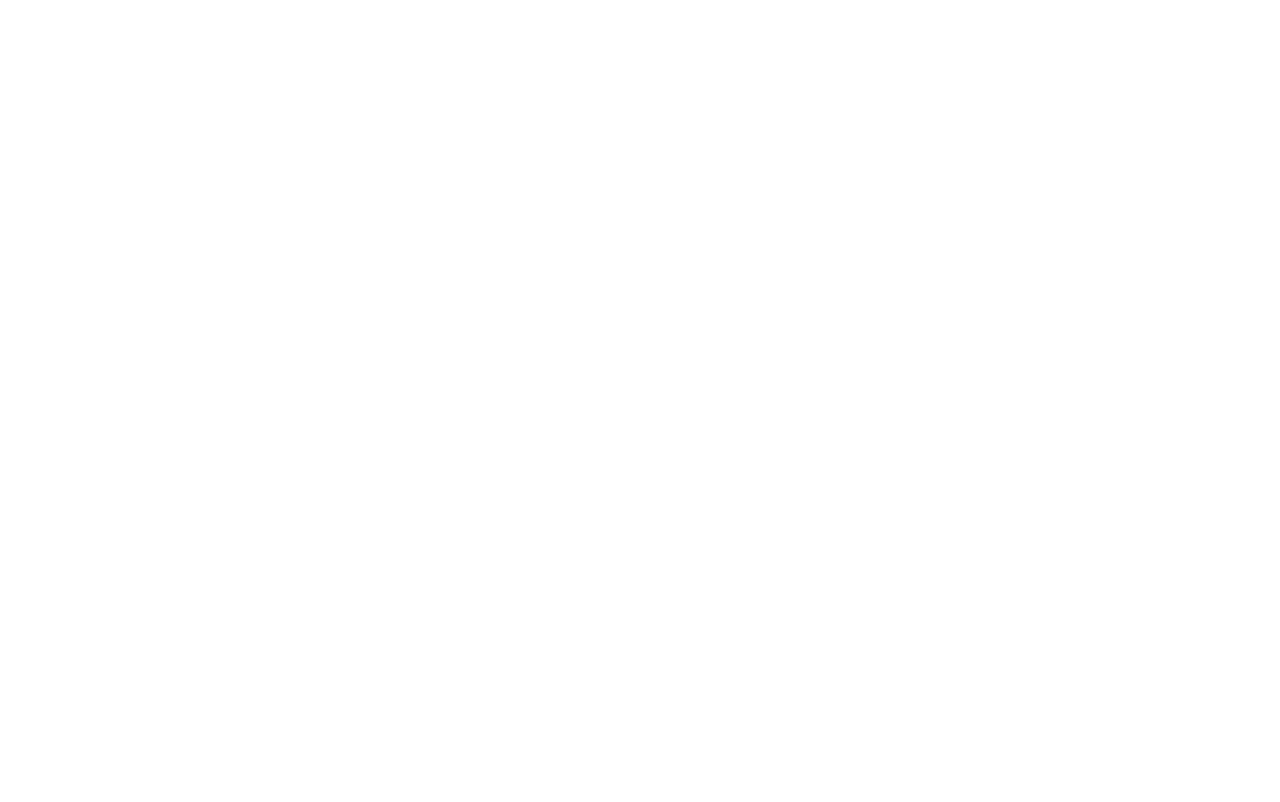
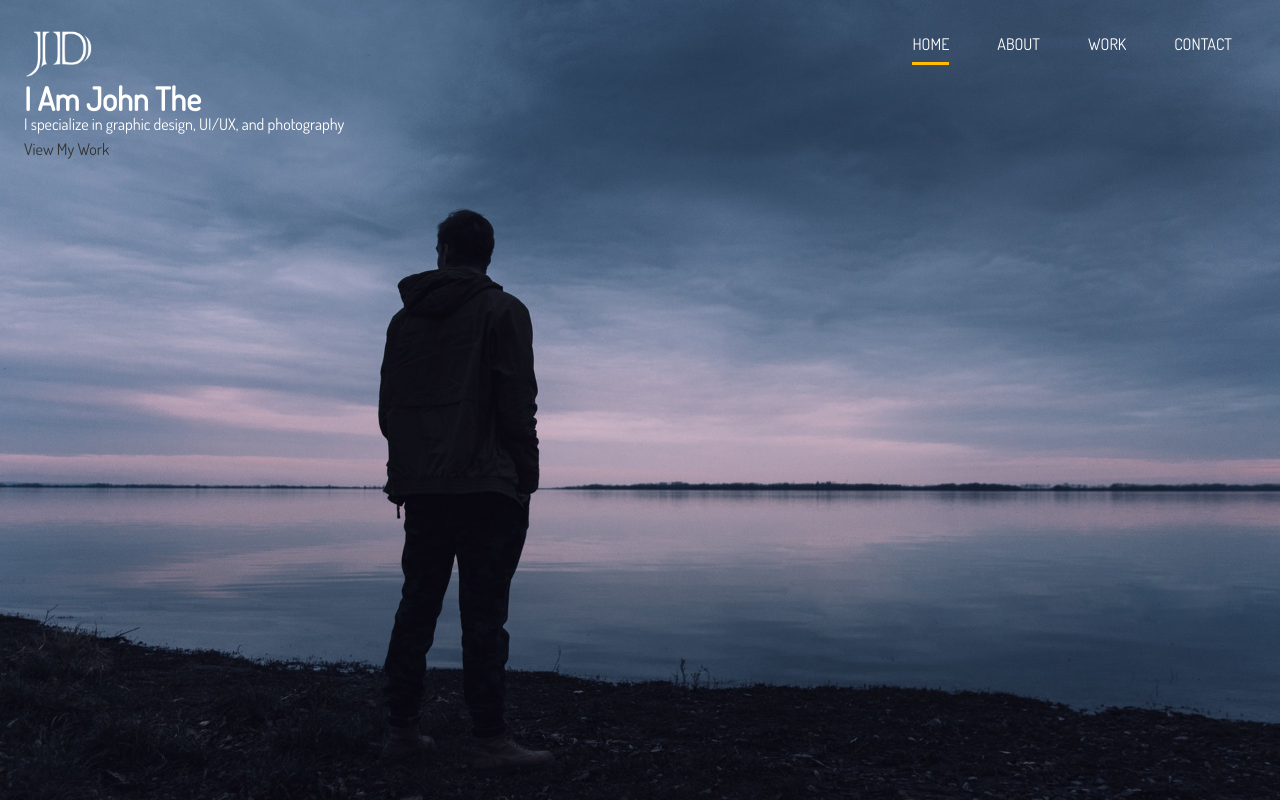
Before and after one commit to EnergeticPixels/portfolio, a website: page dist/index.html in a window 1280 px wide. Shown: the top 802 px of the page. Drawn offline with nearby package versions, Linux system fonts and the light colour scheme; files that its build step writes are made by us from their sources.

Commit message:
Add main-nav styles

```diff
--- a/scss/_config.scss
+++ b/scss/_config.scss
@@ -4,4 +4,4 @@ $main-color: #ffbc00;
 $light-color: #f4f4f4;
 $dark-color: #333;
 $medium-color: #ccc;
-$bg-image: url('../images/showcase.jpg')
+$bg-image: url('../images/showcase.jpg');
--- /dev/null
+++ b/scss/_utilities.scss
@@ -0,0 +1,6 @@
+.container {
+  max-width: $website-width;
+  padding: 0 1.5rem;
+  margin: auto;
+  overflow: hidden;
+}
--- a/scss/main.scss
+++ b/scss/main.scss
@@ -1,4 +1,5 @@
 @import 'config';
+@import 'utilities';
 
 /* GENERAL STYLES */
 * {
@@ -23,3 +24,51 @@ h2, h3, h4 {
 img {
   width: 100%;
 }
+
+// LOGO
+#logo {
+  width: 70px;
+  height: 70px;
+  color: white;
+  text-transform: uppercase;
+}
+
+// MAIN NAV
+#main-nav {
+  display: flex;
+  justify-content: space-between;
+  padding-top: 1rem;
+  ul {
+    display: flex;
+  }
+  li {
+    padding: 1rem 1.5rem;
+  }
+  a {
+    text-decoration: none;
+    color: white;
+    text-transform: uppercase;
+    border-bottom: 3px transparent solid;
+    padding-bottom: 0.5rem;
+    transition: border-color 0.5s;
+
+    &:hover {
+      border-color: $medium-color;
+    }
+    &.current {
+      border-color: $main-color;
+    }
+  }
+}
+
+// HEADER
+#header {
+  &-home {
+    background: $bg-image no-repeat center right / cover;
+    height: 100vh;
+    color: white;
+  }
+  &-inner {
+
+  }
+}
```
